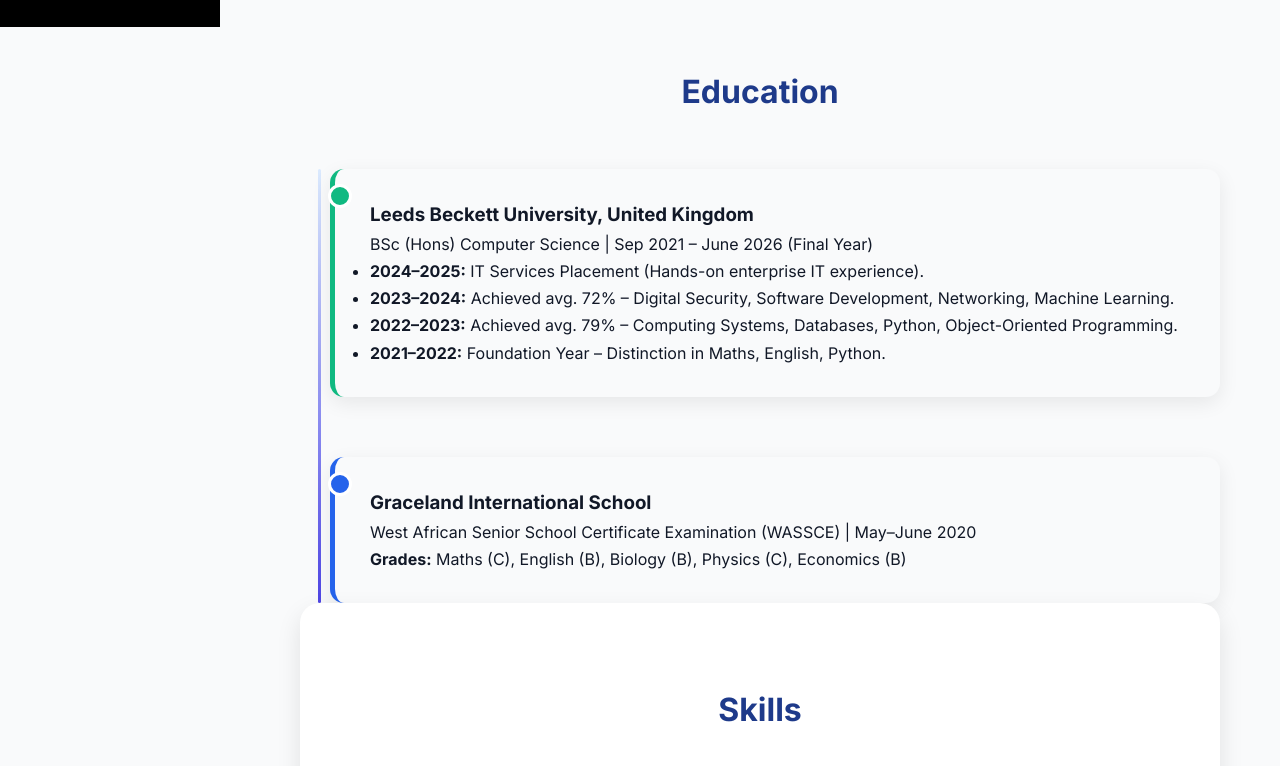
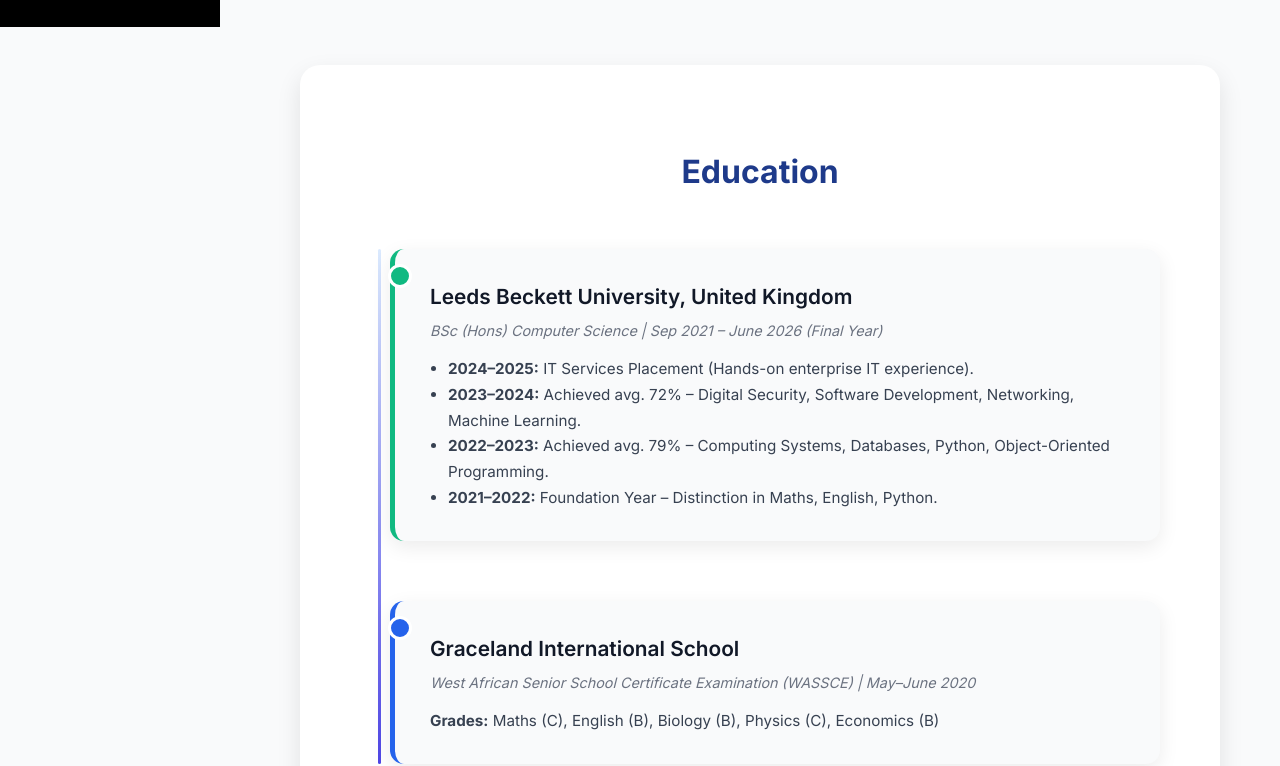
Before and after one commit to Benita2004/Digital-Portfolio, a plain HTML site: page index.html in a window 1280 px wide. Shown: the part 773-1539 px from the top of the page. Drawn offline with Linux system fonts and the light colour scheme.

Commit message:
Update style.css

```diff
--- a/style.css
+++ b/style.css
@@ -190,6 +190,95 @@
   border-radius: 50%;
   box-shadow: 0 10px 25px rgba(0,0,0,0.15);
 }
+
+/* EDUCATION */
+.education-timeline {
+  background: #ffffff;
+  border-radius: 20px;
+  padding: 80px 60px;
+  box-shadow: var(--shadow);
+  max-width: 1200px;
+  margin: 0 auto 100px;
+}
+
+.education-timeline .timeline {
+  position: relative;
+  display: flex;
+  flex-direction: column;
+  gap: 60px;
+  padding-left: 30px;
+}
+
+.education-timeline .timeline::before {
+  content: "";
+  position: absolute;
+  left: 18px;
+  top: 0;
+  bottom: 0;
+  width: 3px;
+  background: linear-gradient(to bottom, #dbeafe, #4f46e5);
+  border-radius: 2px;
+}
+
+.education-timeline .timeline-step {
+  position: relative;
+  display: flex;
+  align-items: flex-start;
+  gap: 20px;
+}
+
+.education-timeline .timeline-step::before {
+  content: "";
+  position: absolute;
+  left: -2px;
+  top: 15px;
+  width: 18px;
+  height: 18px;
+  border-radius: 50%;
+  border: 3px solid #fff;
+}
+
+.education-timeline .timeline-step.green::before { background: #10b981; }
+.education-timeline .timeline-step.blue::before { background: #2563eb; }
+
+.education-timeline .timeline-card {
+  background: #f9fafb;
+  border-radius: 14px;
+  padding: 30px 35px;
+  box-shadow: 0 6px 20px rgba(0, 0, 0, 0.08);
+  width: 100%;
+  border-left: 5px solid transparent;
+}
+
+.education-timeline .timeline-step.green .timeline-card { border-left-color: #10b981; }
+.education-timeline .timeline-step.blue .timeline-card { border-left-color: #2563eb; }
+
+.education-timeline h3 {
+  color: #111827;
+  font-size: 1.3rem;
+  font-weight: 600;
+  margin-bottom: 5px;
+}
+
+.education-timeline .meta {
+  font-size: 0.9rem;
+  color: #6b7280;
+  font-style: italic;
+  margin-bottom: 12px;
+}
+
+.education-timeline p,
+.education-timeline li {
+  color: #374151;
+  font-size: 0.95rem;
+  line-height: 1.7;
+}
+
+.education-timeline ul {
+  margin-left: 18px;
+  list-style-type: disc;
+}
+
 
 /* ========== SKILLS ========== */
 .skills-section {
```
